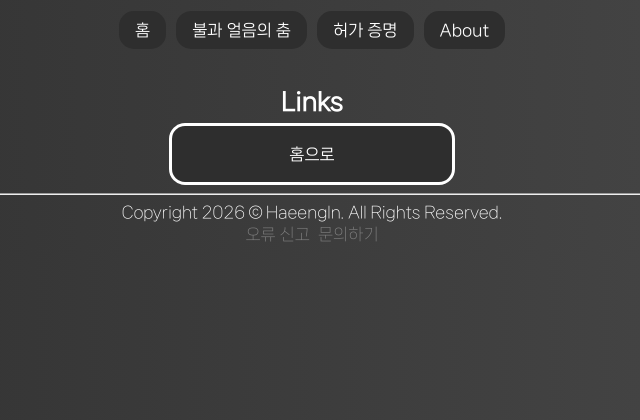
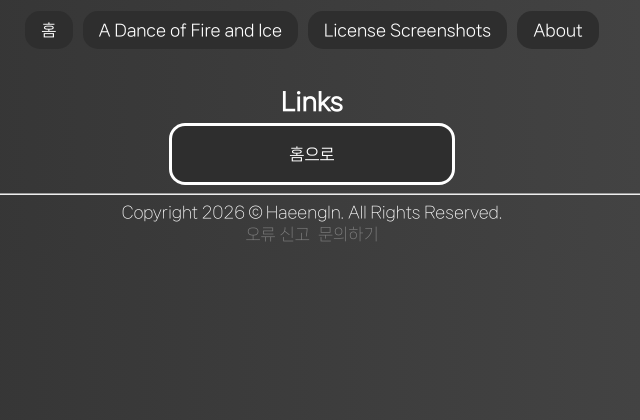
Before and after one commit to HaeengIn/mypage, a Python web app: template templates/about.html in a window 1280 px wide. Shown: the top 420 px of the page, without its empty margins (328-968 px from the left). Run offline with Jinja, Linux system fonts and the light colour scheme; the template is opened without the code that fills it, so the values that code supplies are empty.

Commit message:
Translate Korean to English

```diff
--- a/templates/base.html
+++ b/templates/base.html
@@ -45,8 +45,8 @@
 <body>
     <nav class="nav-container">
         <a href="/">홈</a>
-        <a href="/adofai">불과 얼음의 춤</a>
-        <a href="/license">허가 증명</a>
+        <a href="/adofai">A Dance of Fire and Ice</a>
+        <a href="/license">License Screenshots</a>
         <a href="/about">About</a>
     </nav>
     <main>
```
